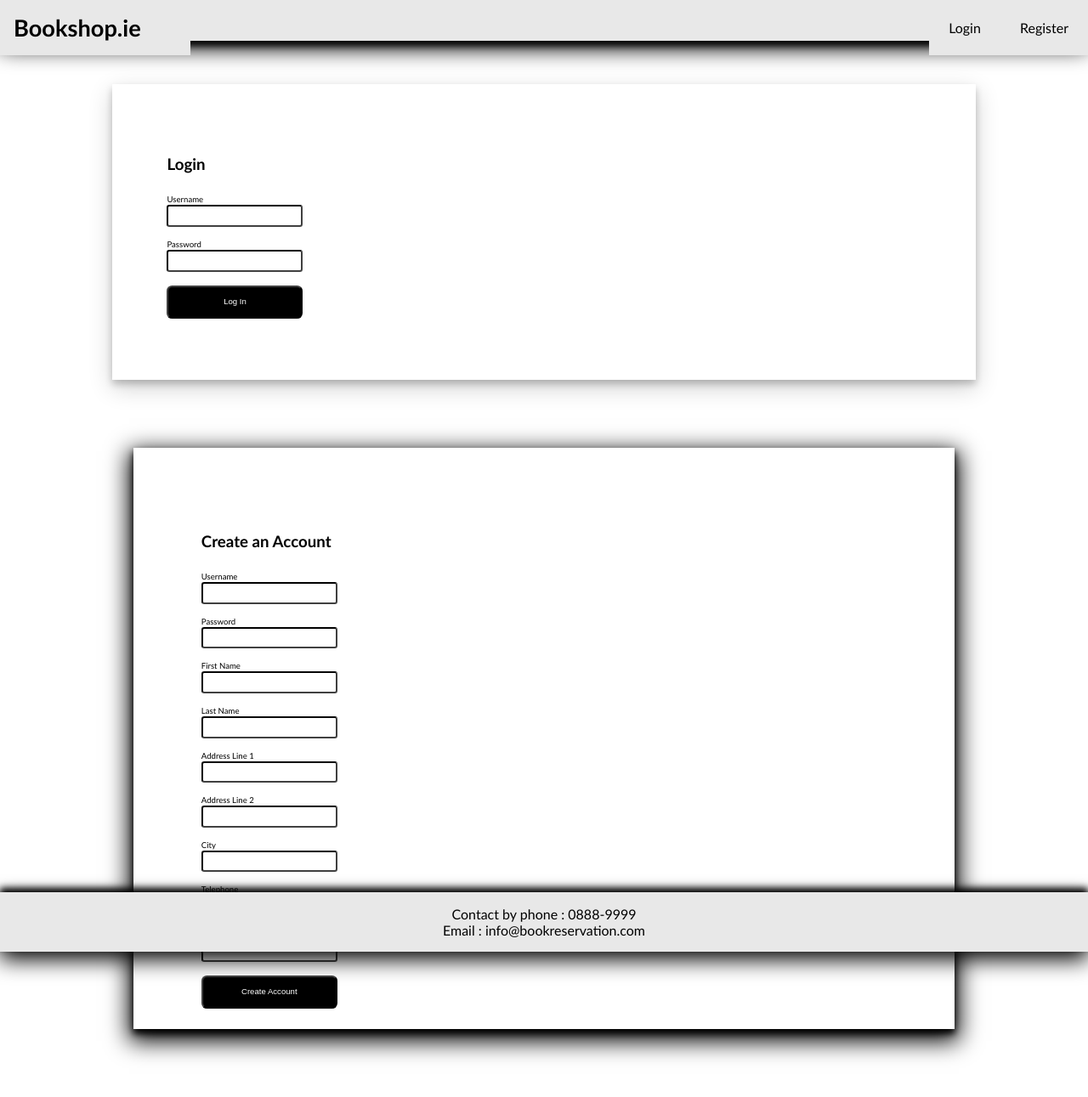
After one commit to alex1233213/Web-Development-project, a PHP site: page /index.php in a window 1280 px wide. The commit adds this page. Shown: the whole page at 85% size. Run offline with PHP 8.4, Linux system fonts and the light colour scheme.

Commit message:
changess

```diff
--- a/CSS/stylesheet.css
+++ b/CSS/stylesheet.css
@@ -6,16 +6,61 @@ body {
 	margin: 0;
 }
 
+ul {
+	position: absolute;
+	top: 0;
+	right: 0;
+	display: inline-block;
+	margin-top: 0;
+	list-style: none;
+	padding: 0;
+	margin: 0;
+	background-color: #e8e8e8;
+	overflow: hidden;
+}
+
+li {
+	display: inline;
+	float :left;
+}
+
+li a{
+	display : block;
+	color: black;
+	text-align: center;
+	padding: 1.44rem;
+	text-decoration: none;
+}
+
+li:hover {
+	background-color: white;
+}
+
+header {
+  display: block;
+	position: absolute;
+	top: 0;
+	padding-bottom: 3rem;
+	width: 100%;
+	background-color: #e8e8e8;
+	box-shadow: 0 5px 8px 0 black, 0 9px 26px 0 black;
+}
 
 #greeting {
 	font-family :Candara;
 	font-style: serif;
   font-size: 1.7rem;
-	text-align: center;
 	padding: 1rem;
 	margin-top: 0;
 	background-color: #e8e8e8;
-	box-shadow: 0 5px 8px 0 black, 0 9px 26px 0 black;
+
+	margin-bottom: 1rem;
+	display: block;
+	width: 15%;
+	position: absolute;
+	top:0;
+	text-decoration: none;
+	color: black;
 }
 
 input {
@@ -35,29 +80,31 @@ label {
 }
 
 #loginsection {
-	display: inline-block;
-	position: relative;
-	left : 7rem;
+	display: block;
+	width: 77%;
+	margin: auto;
 	border-color: #F7F7F7;
 	padding: 4rem;
+	margin-top: 5rem;
+	margin-bottom: 0rem;
 	box-shadow: 0 5px 8px 0 rgba(0, 0, 0, 0.2), 0 9px 26px 0 rgba(0, 0, 0, 0.19);
 }
 
 #createaccsection {
-	display: inline-block;
-  position: relative;
-	right: 7rem;
-	float: right;
+	display: block;
+	margin: auto;
+	width: 70%;
 	padding: 5rem;
-	box-shadow: 0 5px 8px 0 rgba(0, 0, 0, 0.2), 0 9px 26px 0 rgba(0, 0, 0, 0.19);
+	padding-bottom: 1rem;
+	margin-bottom: 5rem;
+	margin-top: 5rem;
+	box-shadow: 0 5px 8px 0 black, 0 9px 26px 5px black;
 }
 
 #footer {
 	display:block;
-	position: relative;
-	bottom: 0;
-	left: 0;
-	right : 0;
+	position: absolute;
+  bottom: 0;
 	background-color: #e8e8e8;
 	width: 100%;
 	margin-left: 0;
@@ -67,7 +114,8 @@ label {
 	overflow : hidden;
 	margin-left: 0;
 	text-align: center;
-	box-shadow: 0 5px 8px 0 black, 0 9px 26px 0 black;
+	box-shadow: 0 -5px 8px 0 black, 0 9px 26px 0 black;
+	margin-bottom: -20rem;
 }
 
 
@@ -80,9 +128,14 @@ label {
 	color:white;
 }
 
+#button:hover {
+	background-color: #262525;
+}
+
 #inputform {
 	display: block;
 	margin: auto;
 	width: 90%;
-	margin-bottom: 30rem;
+	box-shadow: 0 5px 8px 0 black,
+	margin-top: 30rem;
 }
--- /dev/null
+++ b/db.php
@@ -0,0 +1,6 @@
+<?php
+
+	$db = mysqli_connect ('localhost', 'root', '') or die('Error connecting to the database');
+
+	mysqli_select_db($db , "BookShopDb") or die("Error selecting the database");
+?>
--- /dev/null
+++ b/index.php
@@ -0,0 +1,76 @@
+<!DOCTYPE html>
+<html>
+	<head>
+		<title>Library Login</title>
+		<meta charset="UTF-8">
+		<meta name="description" content="Book Reservation From Library">
+		<meta name="keywords" content="HTML, CSS , PHP">
+		<meta name="author" content="Alex Bulgari">
+		<meta name="viewport" content="width=device-width, intial-scale=1.0">
+		<link rel="stylesheet" type="text/css" href="CSS/stylesheet.css">
+	</head>
+
+	<body>
+		<header>
+
+			<h3 id="greeting">Bookshop.ie</h3>
+		</header>
+
+		<ul>
+			<li><a href="login.php">Login</a></li>
+			<li><a href="register.php">Register</a></li>
+		</ul>
+
+		<form id="inputform" action="PHP/action.php" method="post">
+			<br>
+			<div id="loginsection">
+				<h3 class="formheading">Login</h3>
+				<label for="username">Username</label>
+				<input type="text" name="username" id="username">
+
+				<label for="password">Password</label>
+				<input type="password" name="password" id="password">
+
+				<input id="button" type="submit" value="Log In">
+			</div>
+
+			<div id="createaccsection">
+				<h3 class="formheading">Create an Account</h3>
+				<label for="username">Username</label>
+				<input type="text" name="username" id="username">
+
+				<label for="password">Password</label>
+				<input type="password" name="password" id="password">
+
+				<label for="firstname">First Name</label>
+				<input type="text" name="firstname" id="firstname">
+
+				<label for="lastname">Last Name</label>
+				<input type="text" name="lastname" id="lastname">
+
+				<label for="addressline1">Address Line 1</label>
+				<input type="text" name="addressline1" id="addressline1">
+
+				<label for="addressline2">Address Line 2</label>
+				<input type="text" name="addressline2" id="addressline2">
+
+				<label for="city">City</label>
+				<input type="text" name="city" id="city">
+
+				<label for="telephone">Telephone</label>
+				<input type="text" name="telephone" id="telephone">
+
+				<label for="mobile">Mobile</label>
+				<input type="text" name="mobile" id="mobile">
+
+				<input id="button" type="submit" value="Create Account">
+			</div>
+		</form>
+
+		<footer id="footer">
+			Contact by phone : 0888-9999
+			<br>
+			Email : info@bookreservation.com
+		</footer>
+	</body>
+</html>
```
Also changed, not shown: PHP/action.php (+9 -0 lines), PHP/login.php (added, +44 -0 lines), PHP/register.php (added, +65 -0 lines), action.php (added, +132 -0 lines), login.php (added, +43 -0 lines), register.php (added, +79 -0 lines), sql statements.txt (added, +49 -0 lines).
